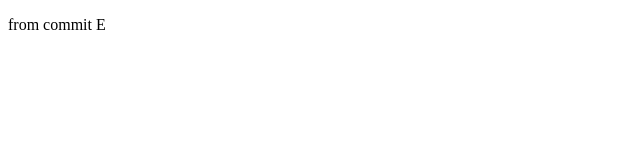
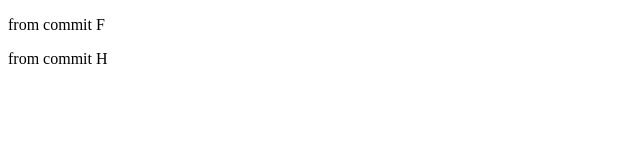
Before and after one commit to alex-lvl/git-practice, a plain HTML site: page index.html in a window 1280 px wide. Shown: the full height of the page, 0-640 px from the left. Drawn offline with Linux system fonts and the light colour scheme.

Commit message:
commit H

```diff
--- a/index.html
+++ b/index.html
@@ -6,6 +6,7 @@
   <title>Document</title>
 </head>
 <body>
-  <p>from commit E</p>
+  <p>from commit F</p>
+  <p>from commit H</p>
 </body>
 </html>
```
